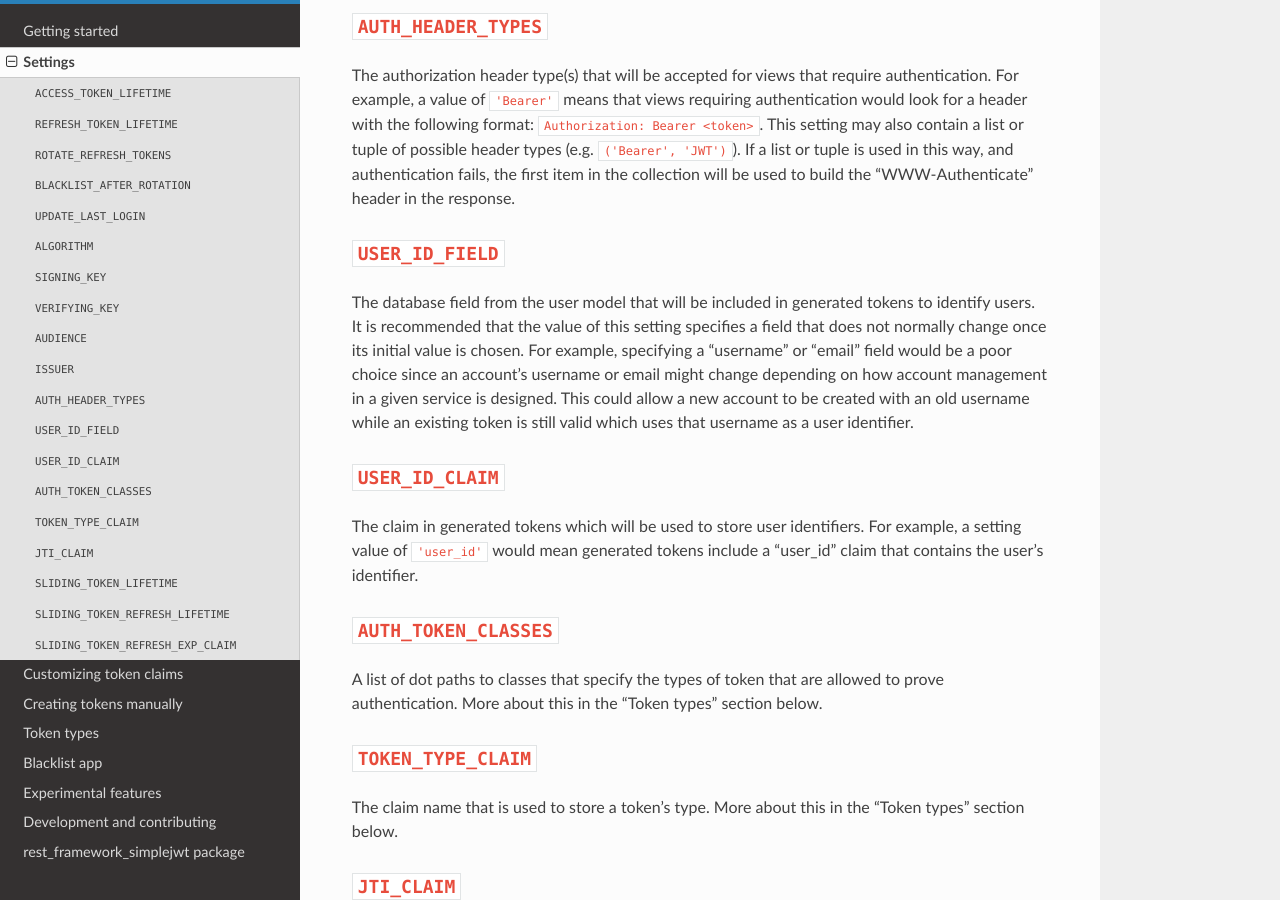
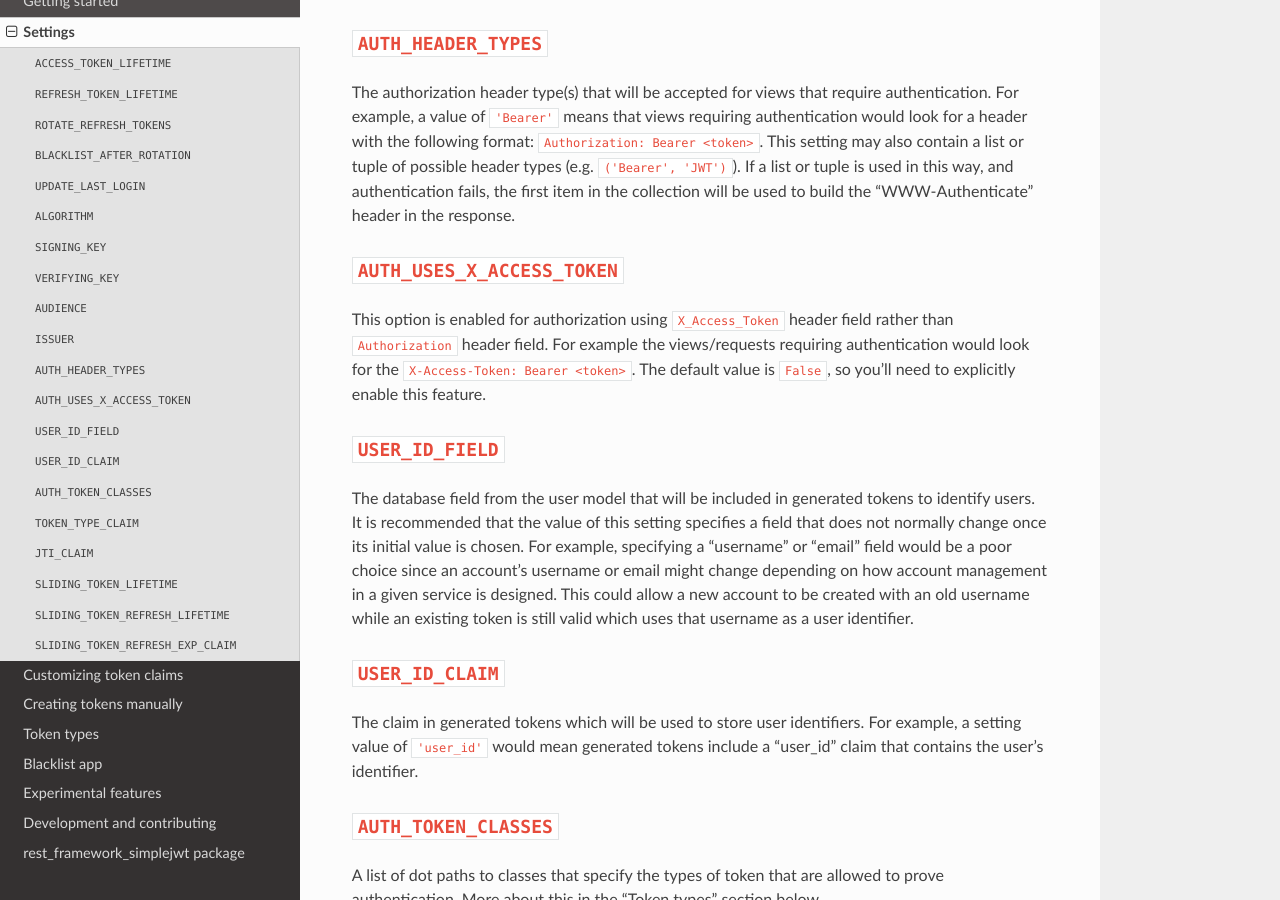
Before and after one commit to jazzband/djangorestframework-simplejwt, a Sphinx documentation site: the page built from docs/settings.rst, in a window 1280 px wide and 900 px high, scrolled down 2833 px. Built offline with Sphinx 7.4.7 and the Read the Docs theme 2.0.0, drawn with Linux system fonts in a browser that asks for light colours; some of the changed text lies outside the part shown.

Commit message:
Updated docs to demonstrate AUTH_USES_X_ACCESS_TOKEN usage

```diff
--- a/docs/settings.rst
+++ b/docs/settings.rst
@@ -28,6 +28,7 @@ Some of Simple JWT's behavior can be customized through settings variables in
       'ISSUER': None,
 
       'AUTH_HEADER_TYPES': ('Bearer',),
+      'AUTH_USES_X_ACCESS_TOKEN': False,
       'USER_ID_FIELD': 'id',
       'USER_ID_CLAIM': 'user_id',
 
@@ -155,6 +156,13 @@ tuple of possible header types (e.g. ``('Bearer', 'JWT')``).  If a list or
 tuple is used in this way, and authentication fails, the first item in the
 collection will be used to build the "WWW-Authenticate" header in the response.
 
+``AUTH_USES_X_ACCESS_TOKEN``
+----------------------------
+
+This option is enabled for authorization using ``X_Access_Token`` header field rather than ``Authorization`` header field. For example the views/requests requiring authentication would look for the ``X-Access-Token: Bearer <token>``.
+The default value is ``False``, so you'll need to explicitly enable this feature.
+
+
 ``USER_ID_FIELD``
 -----------------
 
```
